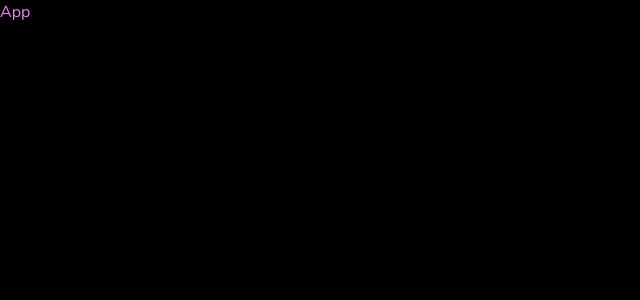
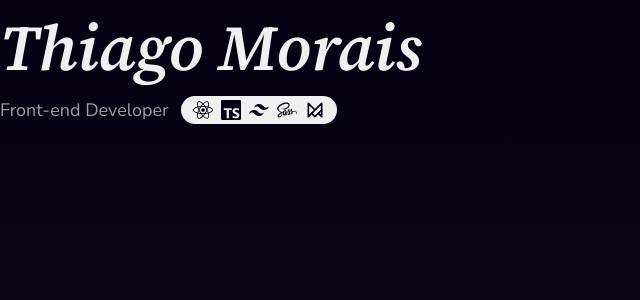
Before and after one commit to thirraz/portfolio, a React (Vite) app: page / in a window 1280 px wide. Shown: the top 300 px of the page, without its empty margins (0-640 px from the left). Built offline with nearby package versions, Linux system fonts and the light colour scheme.

Commit message:
update: heading section

```diff
--- a/src/App.tsx
+++ b/src/App.tsx
@@ -1,6 +1,13 @@
+import ContentContainer from "./components/ContentContainer"
+import Heading from "./components/Heading"
+
 function App() {
 	return (
-		<div className="text-pink-400 h-dvh w-dvw bg-[#000] font-sans">App</div>
+		<div className="min-h-dvh bg-gradient-to-b from-purple-950 to-purple-900 font-sans">
+			<ContentContainer>
+				<Heading />
+			</ContentContainer>
+		</div>
 	)
 }
 
--- /dev/null
+++ b/src/components/ContentContainer.tsx
@@ -0,0 +1,11 @@
+type Props = { children: React.ReactNode }
+
+function ContentContainer({ children }: Props) {
+	return (
+		<>
+			<div className="max-w-[1300px] mx-auto">{children}</div>
+		</>
+	)
+}
+
+export default ContentContainer
--- /dev/null
+++ b/src/components/Heading.tsx
@@ -0,0 +1,15 @@
+import Skills from "./Skills"
+
+function Heading() {
+	return (
+		<div className="text-white">
+			<h1 className="font-serif text-[clamp(2rem,10vw,4rem)] font-semibold italic">
+				Thiago Morais
+			</h1>
+
+			<Skills />
+		</div>
+	)
+}
+
+export default Heading
--- /dev/null
+++ b/src/components/Skills.tsx
@@ -0,0 +1,21 @@
+import { FaReact, FaSass } from "react-icons/fa"
+import { RiTailwindCssFill } from "react-icons/ri"
+import { SiTypescript } from "react-icons/si"
+import { TbBrandFramerMotion } from "react-icons/tb"
+
+function Skills() {
+	return (
+		<div className="flex gap-3 items-center">
+			<p className="text-gray text-lg">Front-end Developer</p>
+			<div className="flex gap-2 py-1 px-3 bg-white text-purple-950 max-w-fit rounded-full text-xl">
+				<FaReact />
+				<SiTypescript />
+				<RiTailwindCssFill />
+				<FaSass />
+				<TbBrandFramerMotion />
+			</div>
+		</div>
+	)
+}
+
+export default Skills
--- a/tailwind.config.js
+++ b/tailwind.config.js
@@ -1,6 +1,6 @@
 /** @type {import('tailwindcss').Config} */
 export default {
-	content: ["./src/**/*.{ts,tsx}"],
+	content: ["./src/**/*.{ts,tsx}", "index.html"],
 	theme: {
 		colors: {
 			"purple-950": "#050012",
@@ -9,7 +9,8 @@ export default {
 			"purple-500": "#6243B4",
 			"pink-400": "#EC86EE",
 			white: "#f0f0f0",
-			black: "#161616"
+			black: "#161616",
+			gray: "#9E9E9E"
 		},
 		fontFamily: {
 			serif: "'Source Serif 4', serif",
```
